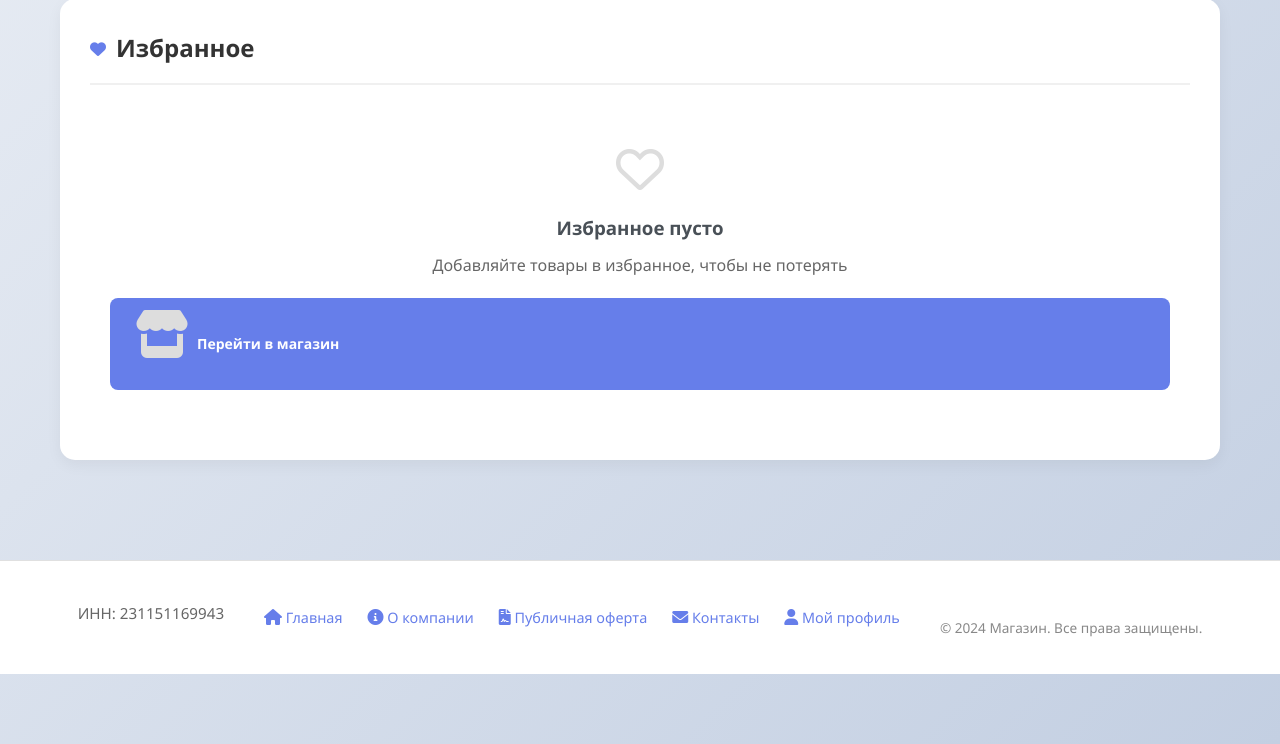
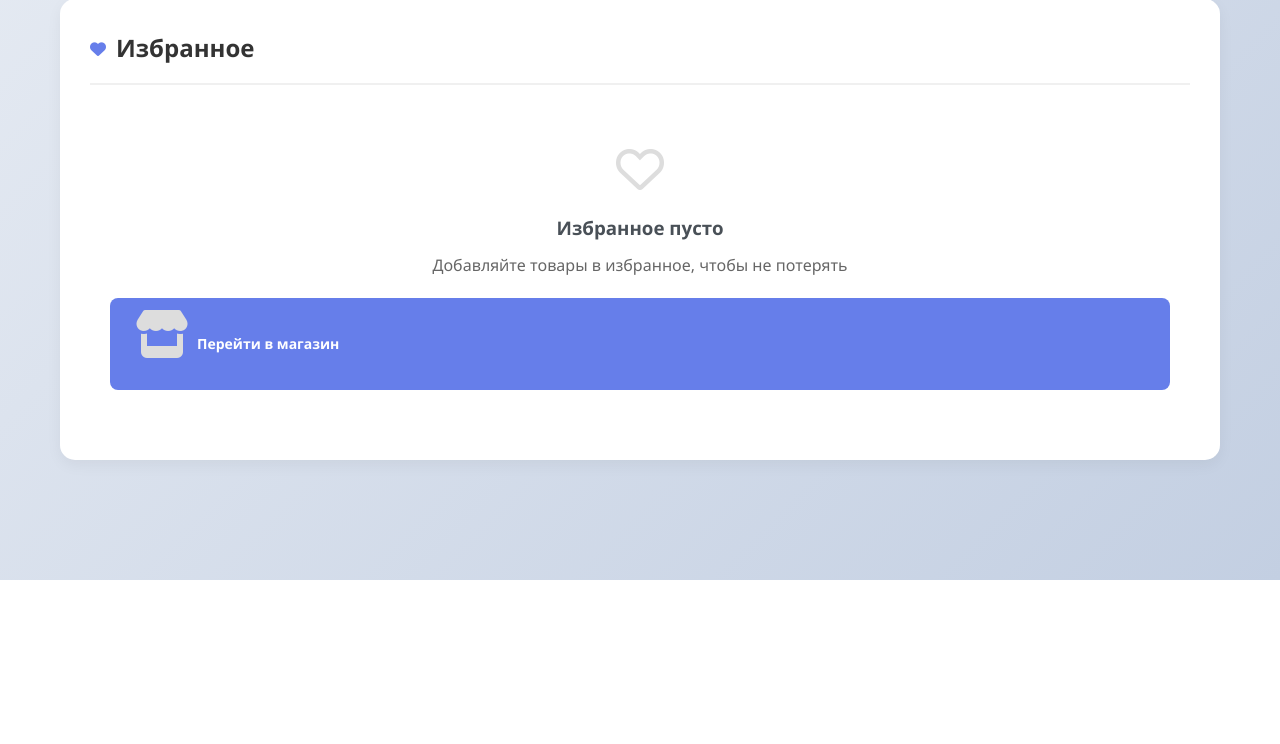
Before and after one commit to thelight21313/mini-shop, a Django app: page /profile/ in a window 1280 px wide. Shown: the part 1012-1756 px from the top of the page. After the commit the page ends 1592 px from the top, so only its background shows below. Run offline with Django 4.2, Linux system fonts and the light colour scheme; the visitor is signed in with stand-in values (Sample User, id 1); data that the repository does not hold is empty; parts of the project's set-up code (start-up, migrations or seed data) failed here and were passed over.

Commit message:
update profile html

```diff
--- a/main/templates/main/profile.html
+++ b/main/templates/main/profile.html
@@ -565,21 +565,6 @@
 
     </div>
 
-    <footer>
-        <div class="footer-content">
-            <p>ИНН: 231151169943</p>
-            <div class="footer-links">
-                <a href="{% url 'home' %}"><i class="fas fa-home"></i> Главная</a>
-                <a href="{% url 'about' %}"><i class="fas fa-info-circle"></i> О компании</a>
-                <a href="{% url 'oferta' %}"><i class="fas fa-file-contract"></i> Публичная оферта</a>
-                <a href="{% url 'contacts' %}"><i class="fas fa-envelope"></i> Контакты</a>
-                <a href="{% url 'profile' %}"><i class="fas fa-user"></i> Мой профиль</a>
-            </div>
-            <div class="copyright">
-                © 2024 Магазин. Все права защищены.
-            </div>
-        </div>
-    </footer>
 
     <!-- JavaScript для работы с API -->
     <script>
```
